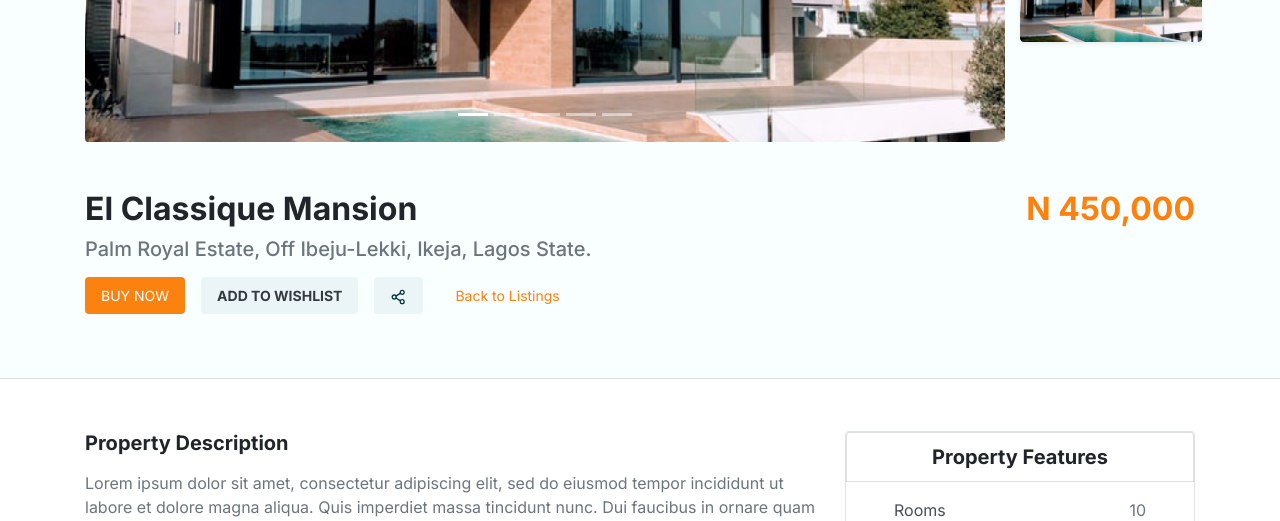
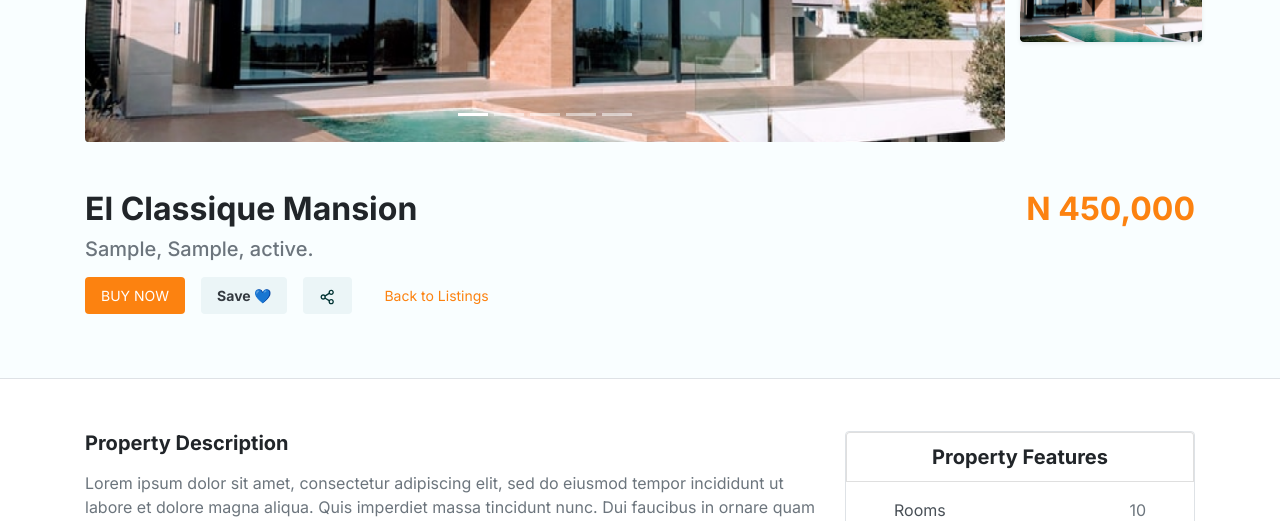
Before and after one commit to IamMiracleAlex/westan, a Django app: the page made by templates/listings/single_listings.html in a window 1280 px wide. Shown: the part 423-944 px from the top of the page. Run offline with Django 3.2, Linux system fonts and the light colour scheme; tables that the repository leaves empty hold one stand-in row (Sample ...); some libraries are stand-ins or nearby versions.

Commit message:
started work with single listings

```diff
--- a/templates/listings/single_listings.html
+++ b/templates/listings/single_listings.html
@@ -142,14 +142,14 @@
           <p class="h2 d-none d-md-block font-weight-bold text-orange">N 450,000</p>
         </div>
 
-        <p class="h5 text-muted">Palm Royal Estate, Off Ibeju-Lekki, Ikeja, Lagos State.</p>
+        <p class="h5 text-muted">{{ listing.get_address }}.</p>
         <div class="pt-2 d-inline d-flex option-buttons">
-          <a href="./checkout.html" class="btn-sm bg-orange text-white rounded px-3 py-2">BUY NOW</a hr>
-          <a href="./checkout.html"  class="bg-shade btn-sm text-dark rounded font-weight-bold ml-3 px-3 py-2">ADD TO WISHLIST</a>
+          <a href="./checkout.html" class="btn-sm bg-orange text-white rounded px-3 py-2 text-decoration-none">BUY NOW</a hr>
+          <a href="./checkout.html"  class="bg-shade btn-sm text-dark rounded font-weight-bold ml-3 px-3 py-2 text-decoration-none">Save <span> &#x1f499;</span></a>
           <a href="./checkout.html"  class="bg-shade btn-sm text-dark rounded font-weight-bold ml-3 px-3 py-2">
             <img src="{% static 'img/share-2.svg' %}" alt="" srcset="">
           </a>
-          <a href="./listings.html"  class="d-none d-md-block back-btn btn-sm border-0 ml-3 px-3 py-2">
+          <a href="{% url 'listings:listings' %}"  class="d-none d-md-block back-btn btn-sm border-0 ml-3 px-3 py-2">
             Back to Listings
           </a>
         </div>
```
